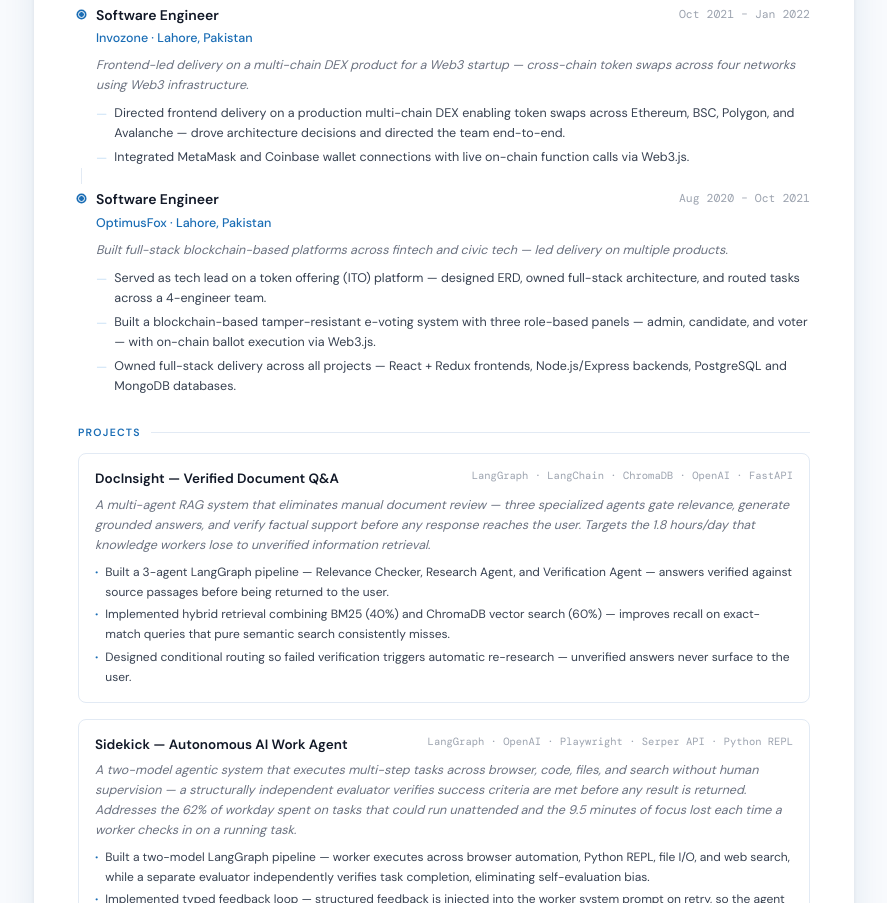
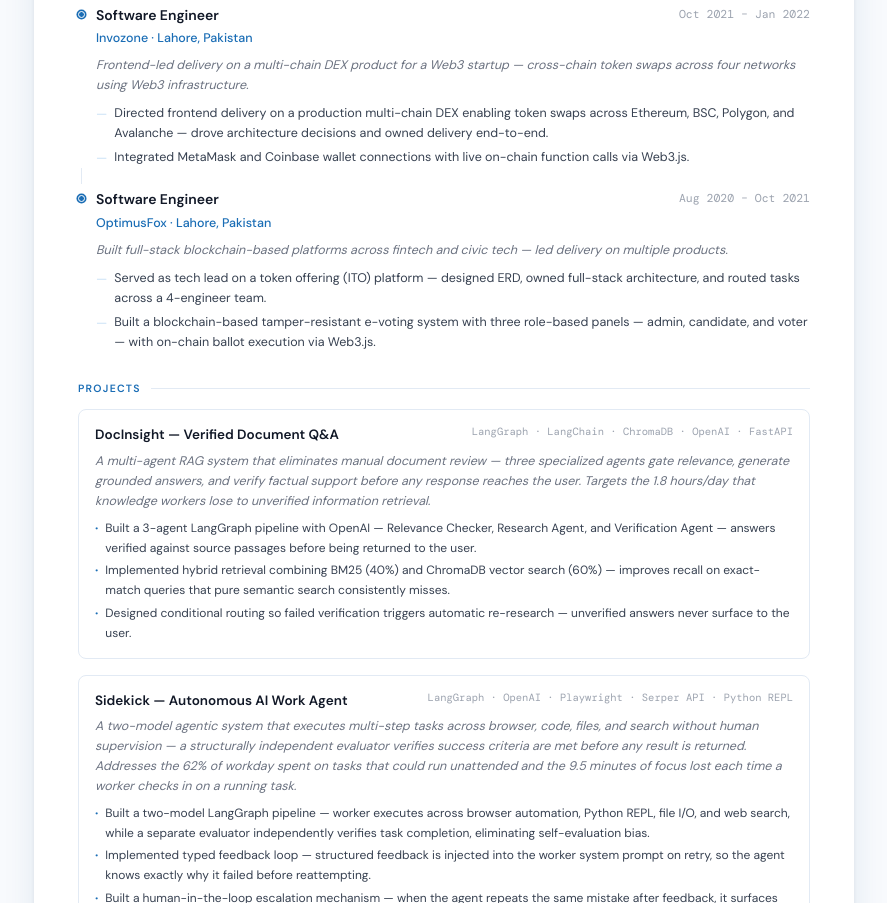
Before and after one commit to HasnainAsif/ai-portfolio-digital-twin, a plain HTML site: page data/resumes/html-resume/claude.html in a window 1280 px wide. Shown: the part 1496-2399 px from the top of the page, without its empty margins (196-1083 px from the left). Drawn offline with nearby package versions, Linux system fonts and the light colour scheme.

Commit message:
content fixex in resume

```diff
--- a/data/resumes/html-resume/claude.html
+++ b/data/resumes/html-resume/claude.html
@@ -780,7 +780,7 @@
               <li>
                 Directed frontend delivery on a production multi-chain DEX
                 enabling token swaps across Ethereum, BSC, Polygon, and
-                Avalanche — drove architecture decisions and directed the team
+                Avalanche — drove architecture decisions and owned delivery
                 end-to-end.
               </li>
               <li>
@@ -811,11 +811,6 @@
                 three role-based panels — admin, candidate, and voter — with
                 on-chain ballot execution via Web3.js.
               </li>
-              <li>
-                Owned full-stack delivery across all projects — React + Redux
-                frontends, Node.js/Express backends, PostgreSQL and MongoDB
-                databases.
-              </li>
             </ul>
           </div>
         </div>
@@ -842,9 +837,10 @@
             </div>
             <ul class="project-bullets">
               <li>
-                Built a 3-agent LangGraph pipeline — Relevance Checker, Research
-                Agent, and Verification Agent — answers verified against source
-                passages before being returned to the user.
+                Built a 3-agent LangGraph pipeline with OpenAI — Relevance
+                Checker, Research Agent, and Verification Agent — answers
+                verified against source passages before being returned to the
+                user.
               </li>
               <li>
                 Implemented hybrid retrieval combining BM25 (40%) and ChromaDB
```
